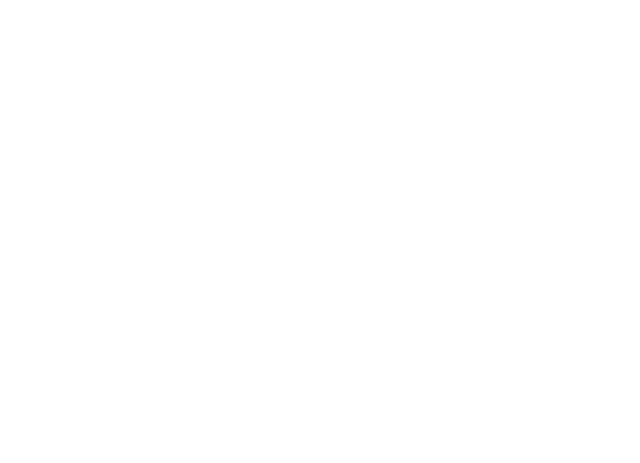
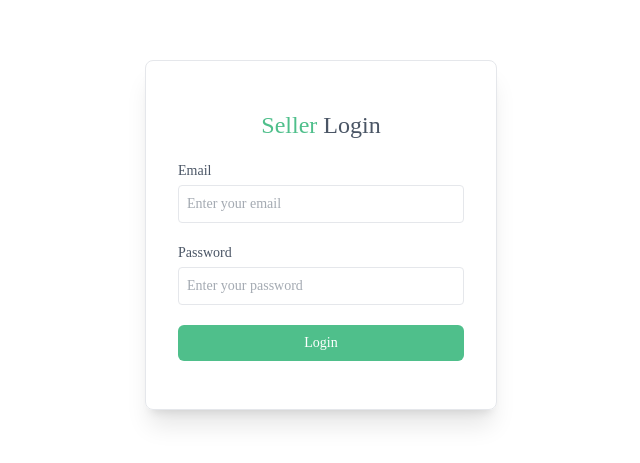
Before and after one commit to JAIVARDHANNN/GroceEase, a React (Vite) app in the folder client/: page /seller in a window 1280 px wide. Before the commit this address had no page. Shown: the part 165-628 px from the top of the page, without its empty margins (319-959 px from the left). Built offline with nearby package versions, Linux system fonts and the light colour scheme.

Commit message:
Working on seller Page

```diff
--- a/client/src/App.jsx
+++ b/client/src/App.jsx
@@ -12,12 +12,13 @@
 import Cart from './Pages/Cart'
 import AddAddress from './Pages/AddAddress'
 import MyOrders from './Pages/MyOrders'
+import SellerLogin from './Components/Seller/SellerLogin'
 
 
 const App = () => {
 
   const isSellerPath = useLocation().pathname.includes("seller");
-  const {showUserLogin} = useAppContext();
+  const {showUserLogin , isSeller} = useAppContext();
 
   return (
     <div>
@@ -35,6 +36,9 @@
           <Route path='/cart'  element ={<Cart/>} />
           <Route path='/add-address'  element ={<AddAddress/>} />
           <Route path='/my-orders'  element ={<MyOrders/>} />
+          <Route path='/seller' element={isSeller ? null : <SellerLogin/>}>
+
+          </Route>
         </Routes>
       </div>
     {!isSellerPath && <Footer/>}
--- /dev/null
+++ b/client/src/Components/Seller/SellerLogin.jsx
@@ -0,0 +1,60 @@
+import React, { useEffect, useState } from "react";
+import { useAppContext } from "../../Context/AppContext";
+
+const SellerLogin = () => {
+  const { isSeller, setIsSeller, navigate } = useAppContext();
+  const [email, setEmail] = useState("");
+  const [password, setPassword] = useState("");
+
+  const onSubmitHandler = async (event) => {
+    event.preventDefault();
+    setIsSeller(true);
+  };
+
+  useEffect(() => {
+    if (isSeller) {
+      navigate("/seller");
+    }
+  }, [isSeller]);
+
+  return (
+    !isSeller && (
+      <form
+        onSubmit={onSubmitHandler}
+        className="min-h-screen flex items-center text-sm text-gray-600"
+      >
+        <div
+          className="flex flex-col gap-5 m-auto items-start p-8 py-12 min-w-80 sm:min-w-88
+        rounded-lg shadow-xl border border-gray-200"
+        >
+          <p className="text-2xl font-medium m-auto">
+            <span className="text-primary">Seller</span> Login
+          </p>
+
+          <div className="w-full">
+            <p>Email</p>
+            <input onChange={(e)=>setEmail(e.target.value)} value={email}
+              type="email"
+              placeholder="Enter your email"
+              className="border border-gray-200 rounded w-full p-2 mt-1 outline-primary"
+              required
+            />
+          </div>
+          <div className="w-full">
+            <p>Password</p>
+            <input onChange={(e)=>setPassword(e.target.value)} value={password}
+              type="password"
+              placeholder="Enter your password"
+              className="border border-gray-200 rounded w-full p-2 mt-1 outline-primary"
+              required
+            />
+          </div>
+
+          <button className="bg-primary text-white w-full py-2 rounded-md cursor-pointer">Login</button>
+        </div>
+      </form>
+    )
+  );
+};
+// 4:42:03
+export default SellerLogin;
--- a/client/src/assets/assets.js
+++ b/client/src/assets/assets.js
@@ -203,7 +203,7 @@
 export const dummyProducts = [
   // Vegetables
   {
-    _id: "gd46g23h",
+    _id: "gd46g23342h",
     name: "Potato 500g",
     category: "Vegetables",
     price: 25,
```
Also changed, not shown: client/src/Components/NewsLetter.jsx (line endings or trailing spaces).
